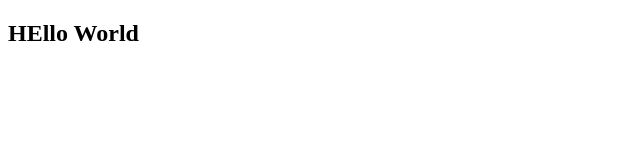
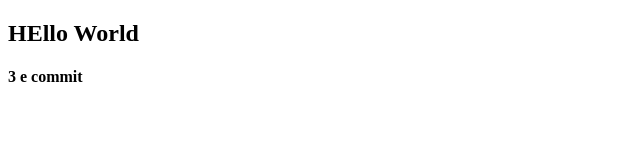
Before and after one commit to Torien-TORIEN/Test_Git, a plain HTML site: page index.html in a window 1280 px wide. Shown: the full height of the page, 0-640 px from the left. Drawn offline with Linux system fonts and the light colour scheme.

Commit message:
troisieme  commit de Torien

```diff
--- a/index.html
+++ b/index.html
@@ -8,5 +8,7 @@
 </head>
 <body>
     <h2>HEllo World</h2>
+    <h4>3 e commit </h4>
+
 </body>
 </html>
```
